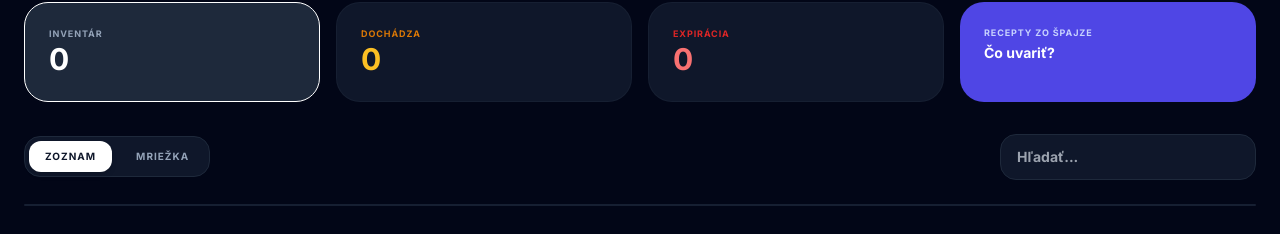
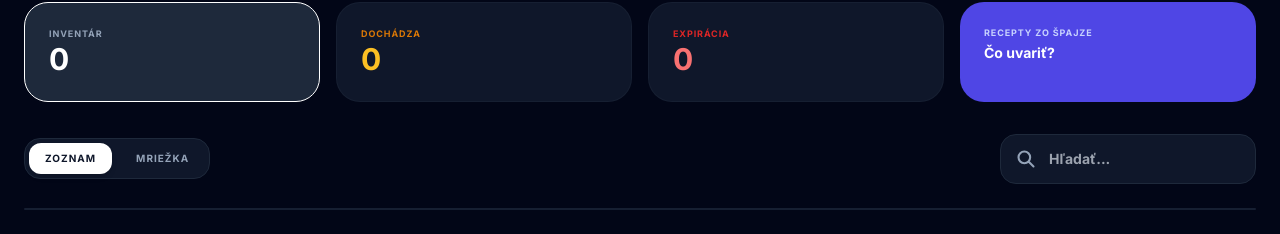
Before and after one commit to wilmanmedia-reborn/App-Moja-spajza, a React (Vite) app: page / in a window 1280 px wide. Shown: the part 111-345 px from the top of the page. Built offline with nearby package versions, Linux system fonts and the light colour scheme.

Commit message:
feat: Improve search input UI
Adds a search icon to the input field and enhances focus states for better usability and visual feedback.

```diff
--- a/App.tsx
+++ b/App.tsx
@@ -486,14 +486,33 @@ const App: React.FC = () => {
                 <button onClick={() => setViewMode('list')} className={`flex-1 sm:flex-none px-4 py-2 rounded-xl text-[10px] font-black uppercase tracking-widest ${viewMode === 'list' ? 'bg-slate-900 dark:bg-white text-white dark:text-slate-900 shadow-md' : 'text-slate-400'}`}>Zoznam</button>
                 <button onClick={() => setViewMode('grid')} className={`flex-1 sm:flex-none px-4 py-2 rounded-xl text-[10px] font-black uppercase tracking-widest ${viewMode === 'grid' ? 'bg-slate-900 dark:bg-white text-white dark:text-slate-900 shadow-md' : 'text-slate-400'}`}>Mriežka</button>
               </div>
-              <div className="relative w-full sm:w-64">
+              <div className="relative w-full sm:w-64 group">
+                {/* Search Icon */}
+                <div className="absolute left-4 top-1/2 -translate-y-1/2 text-slate-400 pointer-events-none transition-colors group-focus-within:text-emerald-500">
+                    <svg className="w-5 h-5" fill="none" stroke="currentColor" viewBox="0 0 24 24"><path strokeLinecap="round" strokeLinejoin="round" strokeWidth="2.5" d="M21 21l-6-6m2-5a7 7 0 11-14 0 7 7 0 0114 0z" /></svg>
+                </div>
+
                 <input
                   type="text"
                   placeholder="Hľadať..."
                   value={searchTerm}
                   onChange={e => setSearchTerm(e.target.value)}
-                  className="w-full px-4 py-3 bg-white dark:bg-slate-900 rounded-2xl border border-slate-200 dark:border-slate-800 text-sm font-bold text-slate-900 dark:text-white"
+                  className={`w-full pl-12 pr-12 py-3.5 rounded-2xl border font-bold text-sm outline-none transition-all ${
+                    searchTerm
+                      ? 'bg-emerald-50/50 dark:bg-emerald-900/10 border-emerald-500/50 text-emerald-900 dark:text-emerald-100'
+                      : 'bg-white dark:bg-slate-900 border-slate-200 dark:border-slate-800 text-slate-900 dark:text-white focus:border-emerald-500 focus:ring-2 focus:ring-emerald-500/20'
+                  }`}
                 />
+
+                {/* Clear Button - Only visible when text exists */}
+                {searchTerm && (
+                    <button
+                        onClick={() => setSearchTerm('')}
+                        className="absolute right-3 top-1/2 -translate-y-1/2 p-1.5 bg-slate-200 dark:bg-slate-700/50 text-slate-500 dark:text-slate-400 rounded-full hover:bg-red-100 hover:text-red-500 dark:hover:bg-red-900/30 dark:hover:text-red-400 transition-all active:scale-90"
+                    >
+                        <svg className="w-4 h-4" fill="none" stroke="currentColor" viewBox="0 0 24 24"><path strokeLinecap="round" strokeLinejoin="round" strokeWidth="2.5" d="M6 18L18 6M6 6l12 12" /></svg>
+                    </button>
+                )}
               </div>
             </div>
 
```
